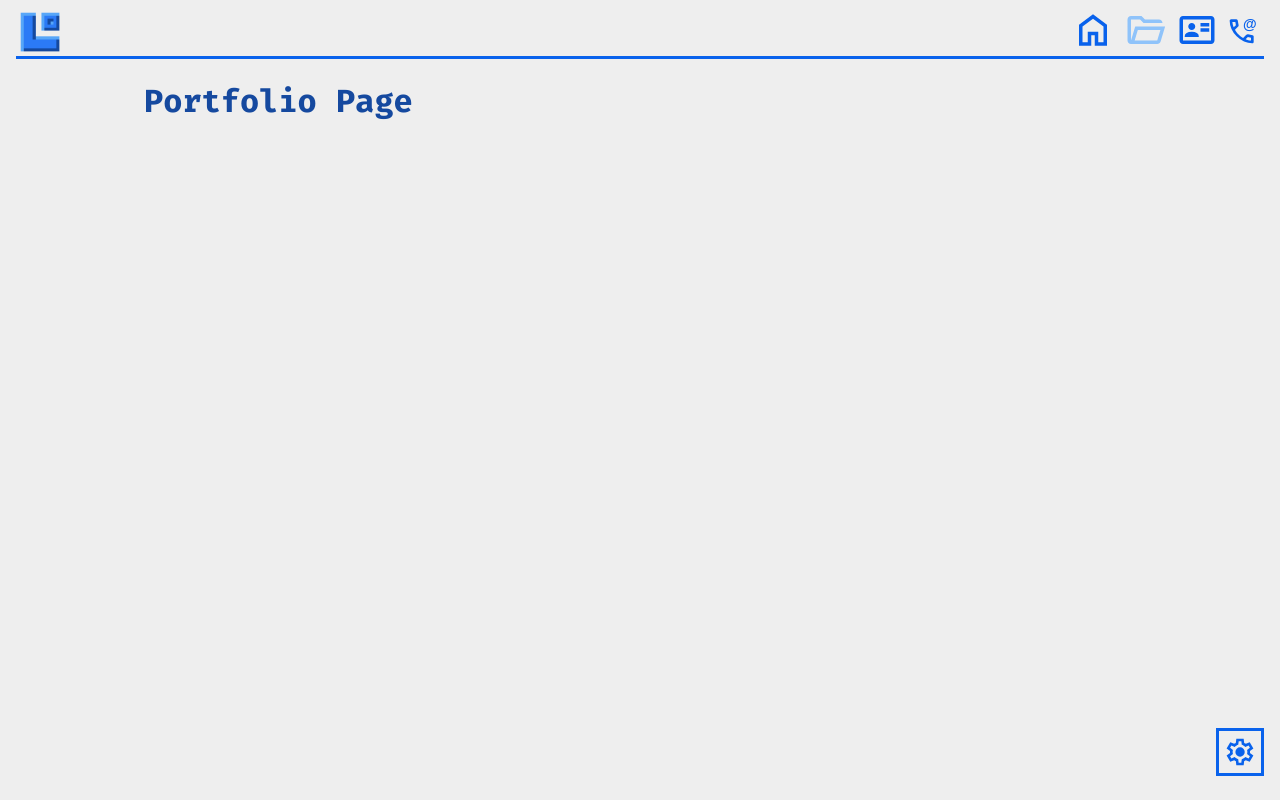
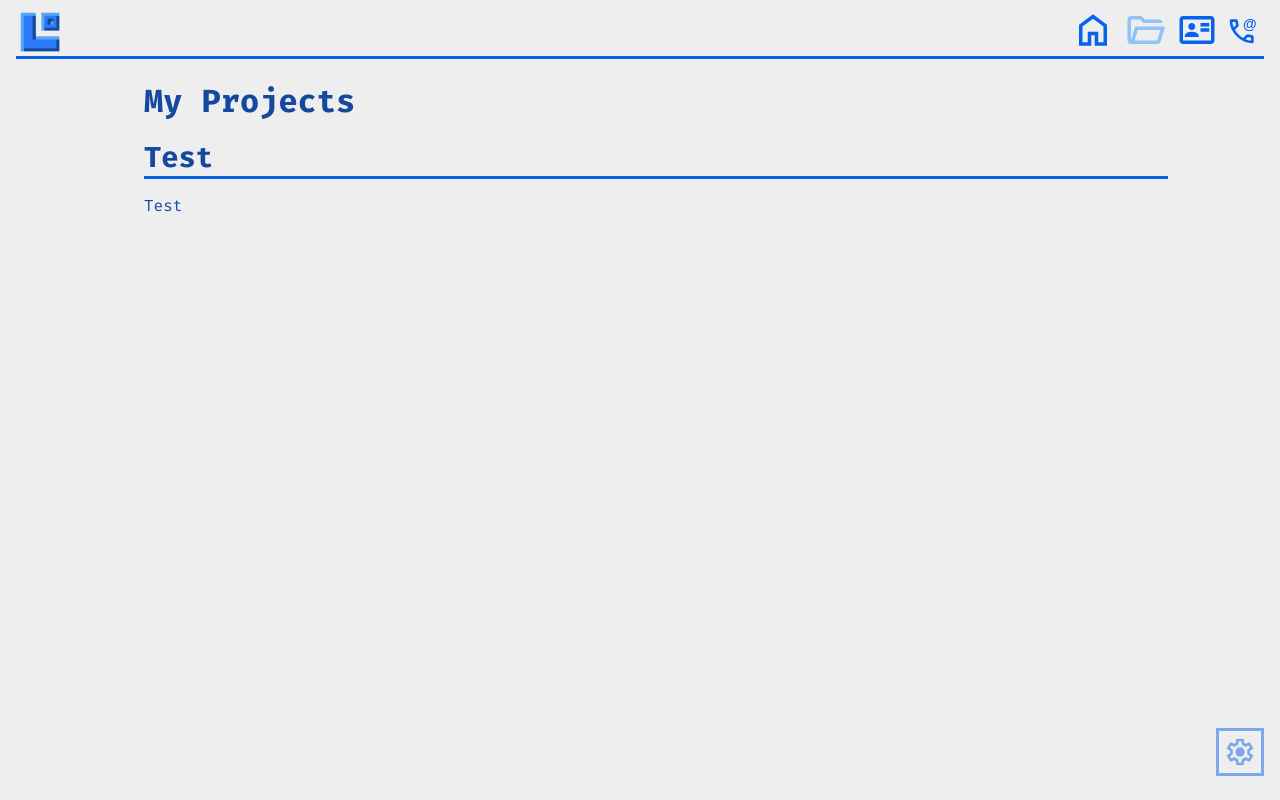
Before and after one commit to lukesgon/newportfolio, a React (Vite) app: page /portfolio in a window 1280 px wide. Built offline with nearby package versions, Linux system fonts and the light colour scheme.

Commit message:
creating portfolio section components

```diff
--- a/src/components/box/Main/index.tsx
+++ b/src/components/box/Main/index.tsx
@@ -8,6 +8,7 @@ const StyledMain = styled.main`
   display: flex;
   flex-direction: column;
   justify-content: start;
+  align-items: start;
 
   width: 1024px;
 
--- /dev/null
+++ b/src/components/box/ProjectSection/index.tsx
@@ -0,0 +1,30 @@
+import Section from "../Section";
+import { useThemeContext } from "../../../contexts/ThemeContext";
+import styled from "styled-components";
+
+interface ProjectSectionProps {
+  children: React.ReactNode,
+  title: string
+};
+
+const StyledHeader = styled.h3`
+  font-size: 1.8rem;
+`;
+
+
+const ProjectSection = ({children, title}:ProjectSectionProps)=> {
+  const {$theme} = useThemeContext();
+
+  return(
+    <Section $width="1024px" $custom="@media (orientation:portrait) {max-width: 92vw;}">
+      <Section $width="100%" $color={$theme.colors.tertiary} $custom="border-bottom: solid 3px var(--color-3);">
+        <StyledHeader>{title}</StyledHeader>
+      </Section>
+      <Section $padding="1rem 0" $width="100%" $custom="flex-wrap: wrap;">
+        {children}
+      </Section>
+    </Section>
+  )
+};
+
+export default ProjectSection;
--- a/src/components/buttons/SettingButton/index.tsx
+++ b/src/components/buttons/SettingButton/index.tsx
@@ -35,6 +35,11 @@ const StyledButton = styled.button<SettingButtonProps>`
   display: flex;
   justify-content: center;
   align-items: center;
+  opacity: 0.5;
+
+  &:hover {
+    opacity: 1;
+  }
 `
 
 
--- a/src/locales/enus.json
+++ b/src/locales/enus.json
@@ -11,5 +11,6 @@
   "contact":"Contact",
   "contactFragment1": "Or just copy by clicking on",
   "contactFragment2": "or",
-  "phone":"Phone"
+  "phone":"Phone",
+  "portfolioHeader": "My Projects"
 }
--- a/src/locales/ptbr.json
+++ b/src/locales/ptbr.json
@@ -11,5 +11,6 @@
   "contact":"Contato",
   "contactFragment1": "Ou copie clicando em",
   "contactFragment2": "ou",
-  "phone":"Telefone"
+  "phone":"Telefone",
+  "portfolioHeader": "Meus Projetos"
 }
--- a/src/pages/Portfolio/index.tsx
+++ b/src/pages/Portfolio/index.tsx
@@ -1,9 +1,28 @@
 import Main from "../../components/box/Main";
+import styled from "styled-components";
+import { useThemeContext } from "../../contexts/ThemeContext";
+import { ThemeProps } from "../../contexts/ThemeContext";
+import { useLang } from "../../contexts/LangContext";
+import ProjectSection from "../../components/box/ProjectSection";
+
+interface HeaderProps {
+  $theme: ThemeProps
+};
+
+const StyledHeader = styled.h1<HeaderProps>`
+  color: ${props=> props.$theme.colors.tertiary};
+  font-size: 2rem;
+  padding-bottom: 1rem;
+`
 
 const Portfolio = ()=> {
+  const {$theme} = useThemeContext();
+  const {library} = useLang();
+
   return(
     <Main>
-      <h1>Portfolio Page</h1>
+      <StyledHeader $theme={$theme}>{library.portfolioHeader}</StyledHeader>
+      <ProjectSection title="Test">Test</ProjectSection>
     </Main>
   )
 };
```
